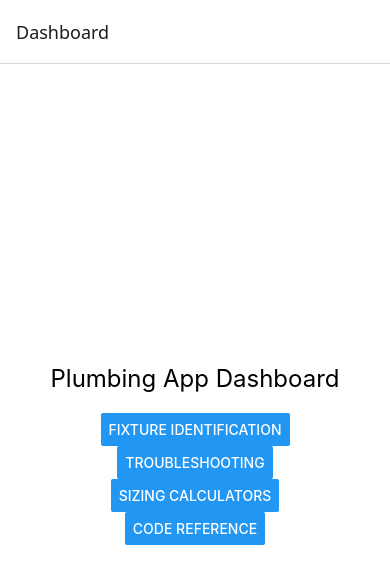
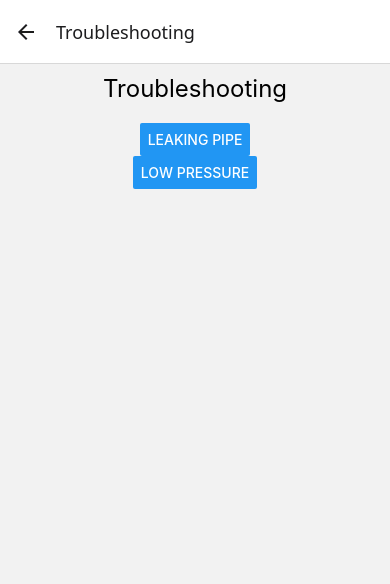
Before and after one commit to jackandamanda16/PlumbingApp, a React Native app: screen /Troubleshooting in a window 390 px wide. Shown: the top 584 px of the page. Built offline with nearby package versions, Linux system fonts and the light colour scheme.

Commit message:
Fixed Stack.Navigator error in App.js and confirmed TroubleshootingScreen navigation

```diff
--- a/App.js
+++ b/App.js
@@ -3,6 +3,7 @@ import { NavigationContainer } from '@react-navigation/native';
 import { createStackNavigator } from '@react-navigation/stack';
 import DashboardScreen from './screens/DashboardScreen';
 import FixtureIdentificationScreen from './screens/FixtureIdentificationScreen';
+import TroubleshootingScreen from './screens/TroubleshootingScreen';
 
 const Stack = createStackNavigator();
 
@@ -12,6 +13,7 @@ export default function App() {
       <Stack.Navigator initialRouteName="Dashboard">
         <Stack.Screen name="Dashboard" component={DashboardScreen} />
         <Stack.Screen name="FixtureIdentification" component={FixtureIdentificationScreen} />
+        <Stack.Screen name="Troubleshooting" component={TroubleshootingScreen} />
       </Stack.Navigator>
     </NavigationContainer>
   );
--- a/screens/DashboardScreen.js
+++ b/screens/DashboardScreen.js
@@ -9,7 +9,10 @@ export default function DashboardScreen({ navigation }) {
         title="Fixture Identification"
         onPress={() => navigation.navigate('FixtureIdentification')}
       />
-      <Button title="Troubleshooting" onPress={() => {}} />
+      <Button
+        title="Troubleshooting"
+        onPress={() => navigation.navigate('Troubleshooting')} // Updated to navigate
+      />
       <Button title="Sizing Calculators" onPress={() => {}} />
       <Button title="Code Reference" onPress={() => {}} />
     </View>
--- /dev/null
+++ b/screens/TroubleshootingScreen.js
@@ -0,0 +1,24 @@
+import React from 'react';
+import { View, Text, Button, StyleSheet } from 'react-native';
+
+export default function TroubleshootingScreen() {
+  return (
+    <View style={styles.container}>
+      <Text style={styles.title}>Troubleshooting</Text>
+      <Button title="Leaking Pipe" onPress={() => {}} />
+      <Button title="Low Pressure" onPress={() => {}} />
+    </View>
+  );
+}
+
+const styles = StyleSheet.create({
+  container: {
+    flex: 1,
+    padding: 10,
+    alignItems: 'center',
+  },
+  title: {
+    fontSize: 24,
+    marginBottom: 20,
+  },
+});
```
Also changed, not shown: index.js (line endings or trailing spaces).
